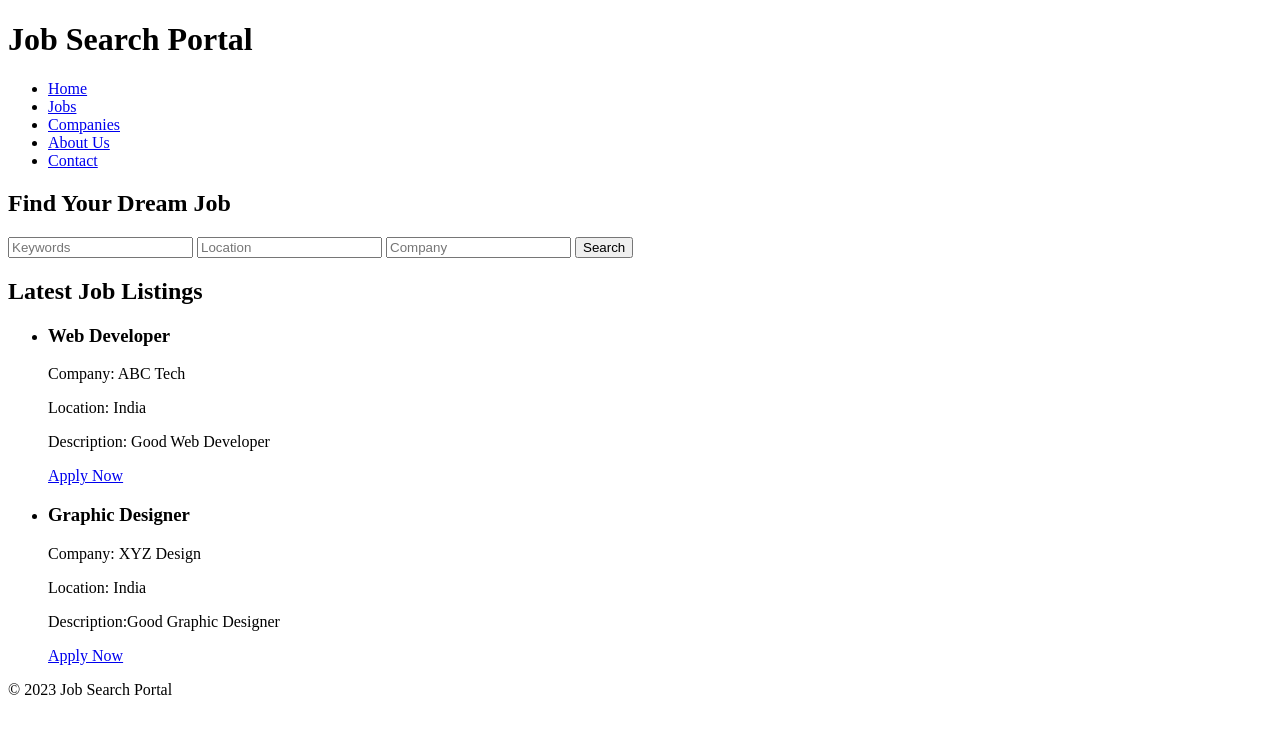
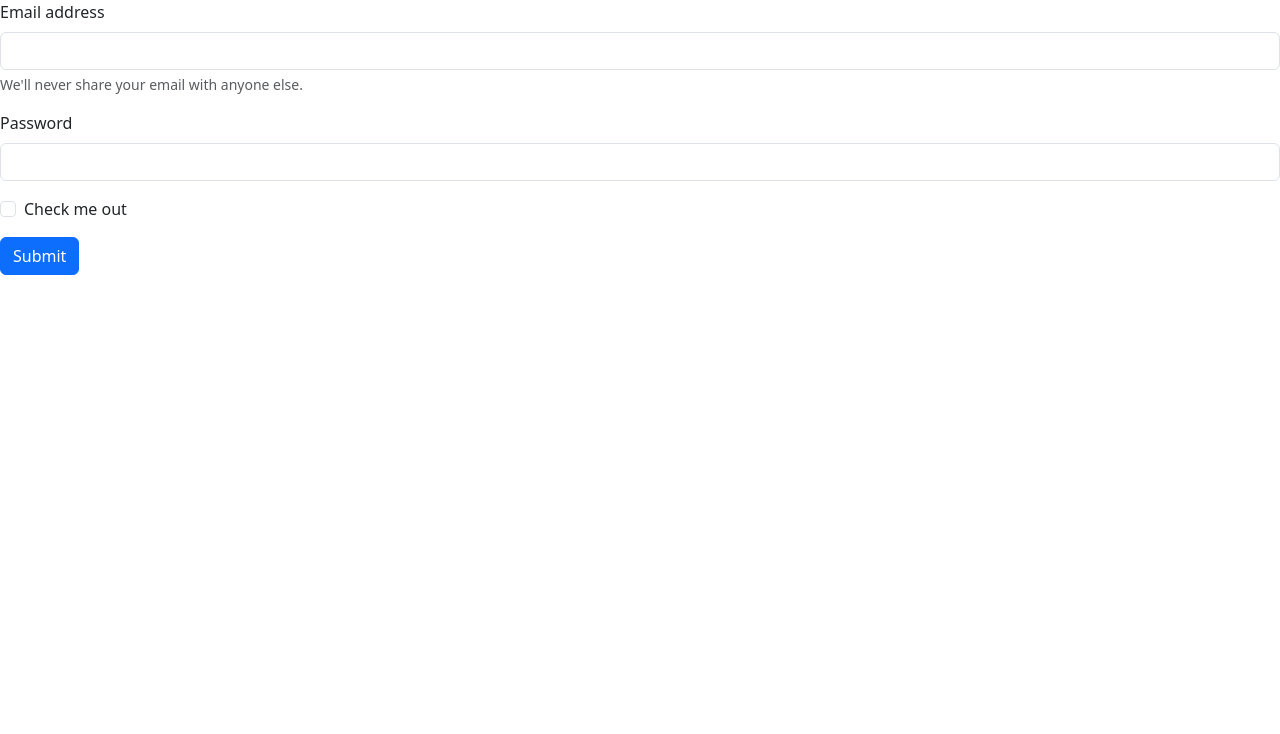
Before and after one commit to shanmuk1204/devops-day-3-3exp, a plain HTML site: page index.html in a window 1280 px wide. Drawn offline with nearby package versions, Linux system fonts and the light colour scheme.

Commit message:
Update index.html

```diff
--- a/index.html
+++ b/index.html
@@ -1,69 +1,18 @@
-<!DOCTYPE html>
-<html lang="en">
-
-<head>
-    <meta charset="UTF-8">
-    <meta name="viewport" content=
-        "width=device-width, initial-scale=1.0">
-    <title>
-        Design a Job Search Portal
-        using HTML and CSS
-    </title>
-
-    <link rel="stylesheet" href="style.css">
-</head>
-
-<body>
-    <header>
-        <h1>Job Search Portal</h1>
-    </header>
-    <nav>
-        <ul>
-            <li><a href="#">Home</a></li>
-            <li><a href="#">Jobs</a></li>
-            <li><a href="#">Companies</a></li>
-            <li><a href="#">About Us</a></li>
-            <li><a href="#">Contact</a></li>
-        </ul>
-    </nav>
-    <section class="search">
-        <h2>Find Your Dream Job</h2>
-        <form action="#" method="get">
-            <input type="text" name="keywords"
-                placeholder="Keywords">
-            <input type="text" name="location"
-                placeholder="Location">
-            <input type="text" name="company"
-                placeholder="Company">
-            <button type="submit">
-                Search
-            </button>
-        </form>
-    </section>
-
-    <section class="job-listings">
-        <h2>Latest Job Listings</h2>
-        <ul>
-            <li>
-                <h3>Web Developer</h3>
-                <p>Company: ABC Tech</p>
-                <p>Location: India</p>
-                <p>Description: Good Web Developer</p>
-                <a href="#">Apply Now</a>
-            </li>
-            <li>
-                <h3>Graphic Designer</h3>
-                <p>Company: XYZ Design</p>
-                <p>Location: India </p>
-                <p>Description:Good Graphic Designer</p>
-                <a href="#">Apply Now</a>
-            </li>
-        </ul>
-    </section>
-
-    <footer>
-        <p>© 2023 Job Search Portal</p>
-    </footer>
-</body>
-
-</html>
+<link href="https://cdn.jsdelivr.net/npm/bootstrap@5.3.3/dist/css/bootstrap.min.css" rel="stylesheet" integrity="sha384-QWTKZyjpPEjISv5WaRU9OFeRpok6YctnYmDr5pNlyT2bRjXh0JMhjY6hW+ALEwIH" crossorigin="anonymous">
+<script src="https://cdn.jsdelivr.net/npm/bootstrap@5.3.3/dist/js/bootstrap.bundle.min.js" integrity="sha384-YvpcrYf0tY3lHB60NNkmXc5s9fDVZLESaAA55NDzOxhy9GkcIdslK1eN7N6jIeHz" crossorigin="anonymous"></script>
+<form>
+  <div class="mb-3">
+    <label for="exampleInputEmail1" class="form-label">Email address</label>
+    <input type="email" class="form-control" id="exampleInputEmail1" aria-describedby="emailHelp">
+    <div id="emailHelp" class="form-text">We'll never share your email with anyone else.</div>
+  </div>
+  <div class="mb-3">
+    <label for="exampleInputPassword1" class="form-label">Password</label>
+    <input type="password" class="form-control" id="exampleInputPassword1">
+  </div>
+  <div class="mb-3 form-check">
+    <input type="checkbox" class="form-check-input" id="exampleCheck1">
+    <label class="form-check-label" for="exampleCheck1">Check me out</label>
+  </div>
+  <button type="submit" class="btn btn-primary">Submit</button>
+</form>
```
